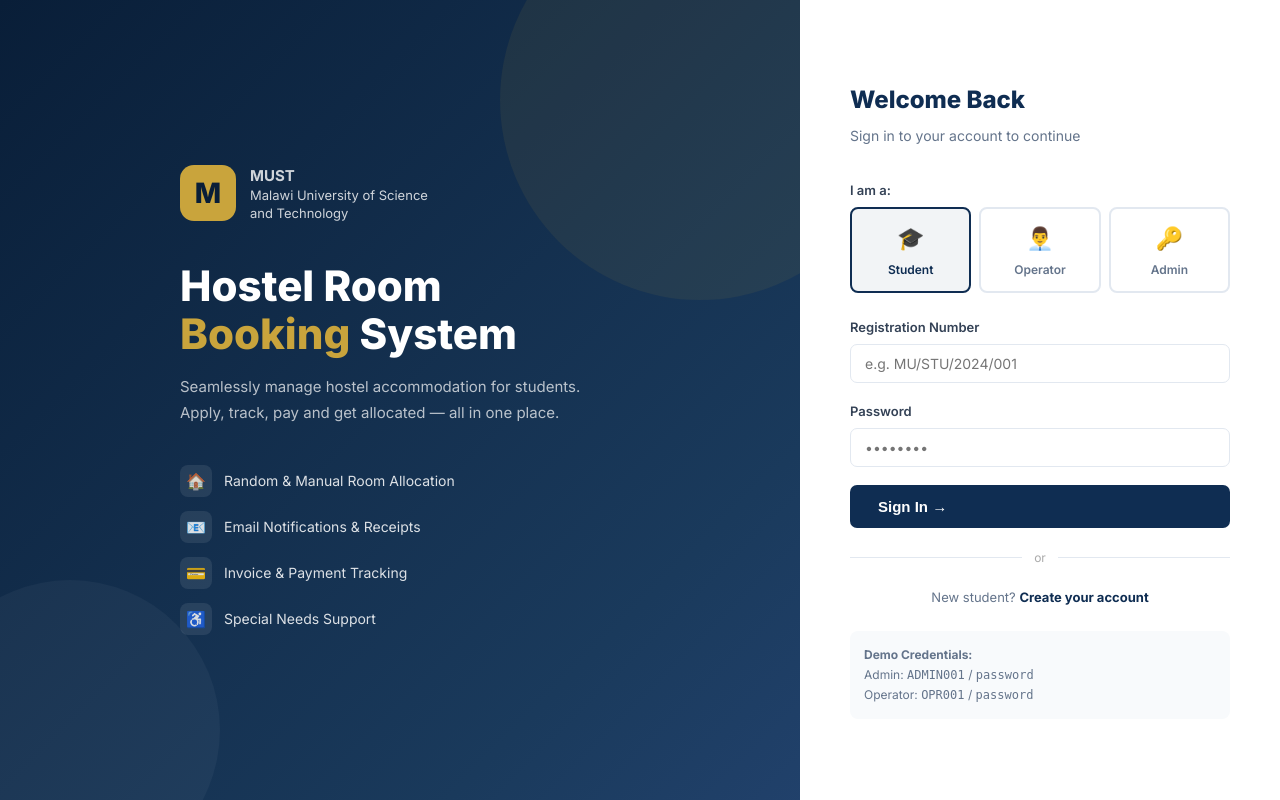
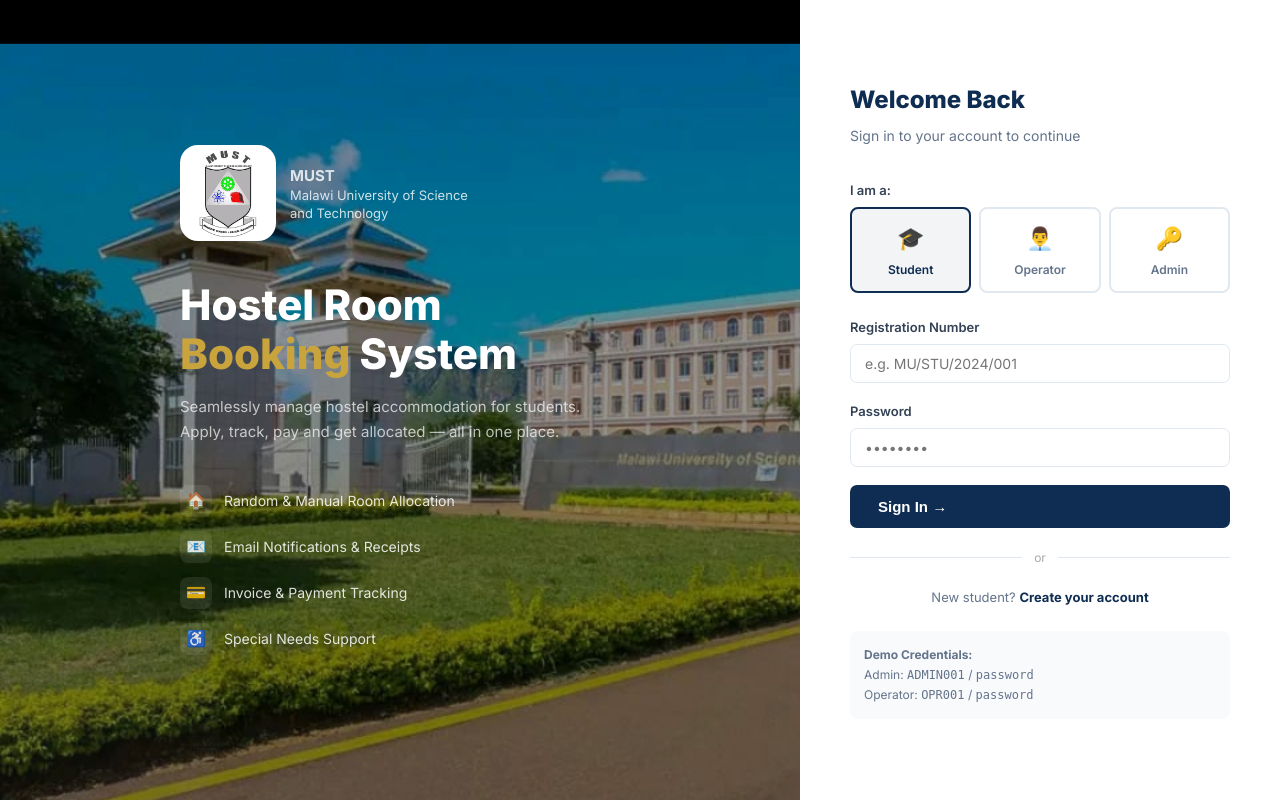
Before and after one commit to Joelmkandawire/hostel-room-allocation-website, a PHP site: page /must_hostel/ in a window 1280 px wide. Run offline with PHP 8.4, Linux system fonts and the light colour scheme; some libraries are stand-ins or nearby versions.

Commit message:
update the homepage
updated homepage

```diff
--- a/assets/css/style.css
+++ b/assets/css/style.css
@@ -355,7 +355,7 @@
 .login-page {
   min-height: 100vh;
   display: flex;
-  background: linear-gradient(135deg, var(--navy-dark) 0%, var(--navy-light) 60%, #2a4a7f 100%);
+  background: #f8fafc;
 }
 
 .login-left {
@@ -366,15 +366,28 @@
   padding: 60px;
   position: relative;
   overflow: hidden;
+  background: url('../../image/school.png');
+  background-size: cover;
+  background-position: center;
+  background-attachment: fixed;
+}
+
+.logo-left-corner {
+  position: absolute;
+  top: 20px;
+  left: 20px;
+  width: 100px;
+  height: 100px;
+  object-fit: contain;
+  z-index: 3;
 }
 
 .login-left::before {
   content: '';
   position: absolute;
-  top: -100px; right: -100px;
-  width: 400px; height: 400px;
-  background: rgba(201,164,60,0.08);
-  border-radius: 50%;
+  top: 0; left: 0; right: 0; bottom: 0;
+  background: rgba(0,0,0,0.4);
+  z-index: 1;
 }
 
 .login-left::after {
@@ -386,9 +399,10 @@
   border-radius: 50%;
 }
 
-.login-hero { max-width: 440px; color: var(--white); position: relative; z-index: 1; }
+.login-hero { max-width: 440px; color: var(--white); position: relative; z-index: 2; }
 .login-hero .school-badge { display: flex; align-items: center; gap: 14px; margin-bottom: 40px; }
-.login-hero .badge-icon { width: 56px; height: 56px; background: var(--gold); border-radius: 14px; display: flex; align-items: center; justify-content: center; font-size: 28px; font-weight: 900; color: var(--navy-dark); }
+.login-hero .badge-icon { width: 96px; height: 96px; background: var(--white); border-radius: 18px; display: flex; align-items: center; justify-content: center; overflow: hidden; }
+.login-hero .badge-icon img { width: 100%; height: 100%; object-fit: contain; padding: 4px; }
 .login-hero .school-name { font-size: 13px; opacity: 0.8; line-height: 1.4; }
 .login-hero .school-name strong { display: block; font-size: 15px; opacity: 1; }
 .login-hero h1 { font-size: 42px; font-weight: 900; line-height: 1.15; margin-bottom: 16px; }
--- a/index.php
+++ b/index.php
@@ -61,12 +61,14 @@
   <div class="login-left">
     <div class="login-hero">
       <div class="school-badge">
-        <div class="badge-icon">M</div>
+        <div class="badge-icon"><img src="image/must.jpeg" alt="MUST Logo"></div>
+
         <div class="school-name">
           <strong>MUST</strong>
           Malawi University of Science<br>and Technology
         </div>
       </div>
+
       <h1>Hostel Room <span>Booking</span> System</h1>
       <p>Seamlessly manage hostel accommodation for students. Apply, track, pay and get allocated — all in one place.</p>
       <div class="login-features">
--- a/register.php
+++ b/register.php
@@ -64,7 +64,7 @@
   <div class="login-left">
     <div class="login-hero">
       <div class="school-badge">
-        <div class="badge-icon">M</div>
+        <div class="badge-icon"><img src="image/must.jpeg" alt="MUST Logo"></div>
         <div class="school-name"><strong>MUST</strong>Malawi University of Science<br>and Technology</div>
       </div>
       <h1>Create Your <span>Student</span> Account</h1>
```
Also changed, not shown: image/library.png (added), image/must.jpeg (added), image/school.png (added), image/welcome.png (added).
